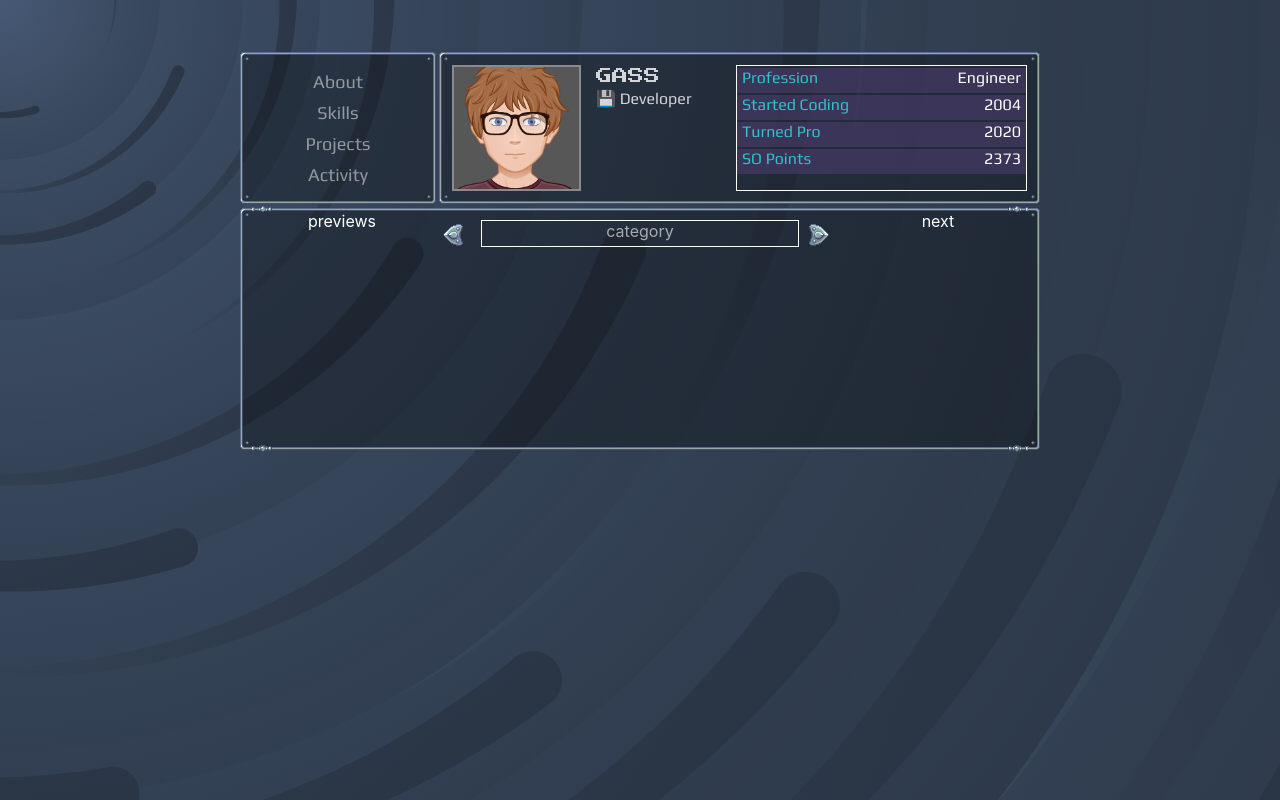
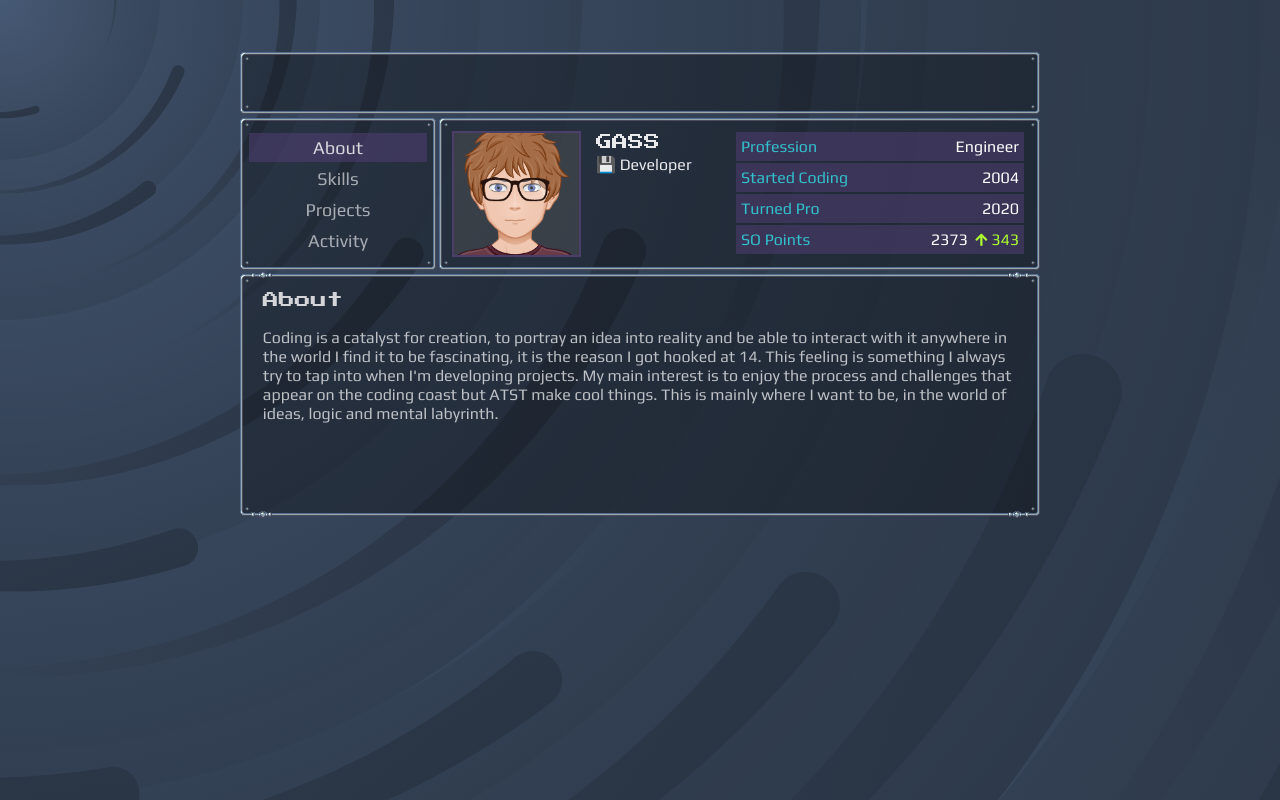
Before and after one commit to gass-git/dev-plus, a React (Create React App) app: page / in a window 1280 px wide. Built offline with nearby package versions, Linux system fonts and the light colour scheme; a web font is replaced by a local one.

Commit message:
Built mechanism for showing content

```diff
--- a/public/index.html
+++ b/public/index.html
@@ -10,6 +10,11 @@
       content="Web site created using create-react-app"
     />
     <link rel="apple-touch-icon" href="%PUBLIC_URL%/logo192.png" />
+    <script src="https://use.fontawesome.com/d1341f9b7a.js"></script>
+    <link
+      href="https://cdnjs.cloudflare.com/ajax/libs/font-awesome/5.15.3/css/all.min.css"
+      rel="stylesheet"
+    />
     <!--
       manifest.json provides metadata used when your web app is installed on a
       user's mobile device or desktop. See https://developers.google.com/web/fundamentals/web-app-manifest/
--- a/src/App.js
+++ b/src/App.js
@@ -6,17 +6,54 @@ import BasicInfo from './components/BasicInfo/index';
 import Activity from './components/Activity/index';
 
 const App = () => {
+  var [selected, setSelected] = useState('about');
+
+  const Skills = () => {
+    return (
+      <section className="skills">
+        <div className="title">
+          Skills
+        </div>
+        <div className="content">
+          EMPTY
+        </div>
+      </section>
+    );
+  }
+
+  const About = () => {
+    return(
+      <section className="about">
+        <div className="title">
+          About
+        </div>
+        <div className="content">
+          Coding is a catalyst for creation, to portray an idea
+          into reality and be able to interact with it anywhere
+            in the world I find it to be fascinating, it is the
+            reason I got hooked at 14. This feeling is something
+              I always try to tap into when I'm developing
+              projects.
+              My main interest is to enjoy the process and
+              challenges that appear on the coding coast but
+              ATST make cool things. This is mainly where I
+              want to be, in the world of ideas, logic and
+              mental labyrinth.
+        </div>
+      </section>
+    );
+  }
 
   return (
     <div className="main-wrapper">
 
       <section className="first-row">
-        {/*<ScrollDisplay />*/}
+        <ScrollDisplay />
       </section>
 
       <section className="second-row">
         <div className="left-side">
-          <MainMenu />
+          <MainMenu selected={selected} setSelected={setSelected}/>
         </div>
         <div className="right-side">
           <BasicInfo />
@@ -24,7 +61,15 @@ const App = () => {
       </section>
 
       <section className="third-row">
-        <Activity />
+        <div className="content-display">
+          <div className="border-img">
+            <div className="inner-container">
+              {selected === "about" ? <About /> : null}
+              {selected === "skills" ? <Skills /> : null}
+              {selected === "activity" ? <Activity /> : null}
+            </div>
+          </div>
+        </div>
       </section>
 
     </div>
--- a/src/components/BasicInfo/basicInfo.css
+++ b/src/components/BasicInfo/basicInfo.css
@@ -14,26 +14,15 @@
   background-color: rgb(0, 0, 0, 0.3);
   overflow: hidden;
 }
-/*
-.basic-info .pic-name .name {
-  margin-top: 2px;
-  font-family: "press start 2p", "Segoe UI", sans-serif;
-  color: rgb(255, 255, 255, 0.7);
-  font-size: 16px;
-  width: 100%;
-  text-align: center;
-  border: 1px solid white;
-}
-*/
 .basic-info .pic-container {
   min-width: 125px;
   height: 122px;
   margin-left: 10px;
   margin-top: 10px;
-  background: rgb(87, 87, 87);
+  background: rgb(87, 87, 87, 0.4);
   overflow: hidden;
   display: inline-block;
-  border: 2px solid rgb(255, 255, 255, 0.3);
+  border: 2px solid rgb(84, 65, 121, 0.7);
 }
 .basic-info .pic-container img {
   margin-left: -4px;
@@ -55,7 +44,7 @@
   margin-top: 3px;
   margin-left: 10px;
   font-family: "press start 2p", sans-serif;
-  opacity: 0.8;
+  opacity: 0.9;
   color: white;
 }
 .basic-info .class {
@@ -63,23 +52,23 @@
   margin-top: 5px;
   font-family: "play", sans-serif;
   color: white;
-  opacity: 0.8;
+  opacity: 0.9;
 }
 /*
 -- INFO
 */
 .basic-info .info {
-  margin: 10px;
+  margin: 9px 13px 10px 10px;
   width: 75%;
   color: white;
-  border: 1px solid white;
+  /* border: 1px solid white; */
 }
 .basic-info .info > div {
   display: flex;
   font-family: "play", sans-serif;
   margin-top: 2px;
   background: rgb(84, 65, 121, 0.5);
-  height: 25px;
+  padding: 5px 0 5px 0;
   width: 100%;
 }
 .basic-info .info label {
@@ -96,3 +85,10 @@
   color: white;
   /* border: 1px solid white; */
 }
+.basic-info .info data i {
+  font-size: 14px;
+  color: greenyellow;
+}
+.basic-info .info data span {
+  color: greenyellow;
+}
--- a/src/components/BasicInfo/index.js
+++ b/src/components/BasicInfo/index.js
@@ -35,7 +35,7 @@ const BasicInfo = () => {
           </div>
           <div>
             <label>SO Points</label>
-            <data>2373</data>
+            <data>2373 &nbsp;<i class="fas fa-arrow-up"></i> <span>343</span></data>
           </div>
         </div>
 
--- a/src/components/mainMenu/index.js
+++ b/src/components/mainMenu/index.js
@@ -1,22 +1,39 @@
-import React from "react";
+import React, {useState, useEffect} from "react";
 import './mainMenu.css';
 
-const MainMenu = () => {
+const MainMenu = ({selected, setSelected}) => {
+
+  function select(entry){
+    setSelected(entry);
+  }
+
   return (
   <section className="main-menu">
     <div className="border-img">
       <div className="inner-container">
         <div className="menu-wrapper">
-          <div>
+          <div
+          className={selected === 'about' ? 'selected' : "not-selected"}
+          onClick={() => select('about')}
+          >
             About
           </div>
-          <div>
+          <div
+          className={selected === 'skills' ? 'selected' : "not-selected"}
+          onClick={() => select('skills')}
+          >
             Skills
           </div>
-          <div>
+          <div
+          className={selected === 'projects' ? 'selected' : "not-selected"}
+          onClick={() => select('projects')}
+          >
             Projects
           </div>
-          <div>
+          <div
+          className={selected === 'activity' ? 'selected' : "not-selected"}
+          onClick={() => select('activity')}
+          >
             Activity
           </div>
         </div>
--- a/src/components/mainMenu/mainMenu.css
+++ b/src/components/mainMenu/mainMenu.css
@@ -22,16 +22,18 @@
 }
 .main-menu .menu-wrapper > div {
   font-family: "Play", sans-serif;
-  color: rgb(255, 255, 255, 0.5);
+  color: rgb(255, 255, 255, 0.6);
   font-size: 18px;
   margin: 2px auto 0px auto;
   width: 94%;
   padding: 4px 0 4px 0;
   text-align: center;
   cursor: pointer;
-  /* border: 1px dashed rgb(255, 255, 255, 0.2); */
 }
-.main-menu .menu-wrapper > div:hover {
-  background: rgb(255, 255, 255, 0.1);
-  color: rgb(255, 255, 255, 0.9);
+.main-menu .menu-wrapper .not-selected:hover {
+  background: rgb(84, 65, 121, 0.2);
 }
+.main-menu .selected {
+  background: rgb(84, 65, 121, 0.5);
+  color: rgb(255, 255, 255, 0.8) !important;
+}
--- a/src/components/scrollDisplay/index.js
+++ b/src/components/scrollDisplay/index.js
@@ -28,7 +28,7 @@ const ScrollDisplay = () => {
                 <div className="msg-display">
                     <div className="text-container">
                         <div className="scroll-text">
-                            {welcomeMsg}
+                            Last Github commit: DynamicBox component improved (repo: dev-plus-2)....
                             {space}
                             {/*Last Github commit: {lastEvent.message} (repo: {lastEvent.repository})....*/}
                         </div>
--- a/src/components/scrollDisplay/scrollDisplay.css
+++ b/src/components/scrollDisplay/scrollDisplay.css
@@ -2,7 +2,7 @@
   margin: 0 auto;
   border: 33px solid transparent;
   padding: 0px;
-  border-image: url("http://localhost:3000/images/border1.png") 33 round;
+  border-image: url("http://localhost:3000/images/border2.png") 33 round;
   width: 734px;
   height: 0px;
   z-index: 99;
@@ -20,14 +20,14 @@
   margin: 11px auto 0 auto;
   overflow: hidden;
   border-radius: 3px;
-  background: rgb(0, 0, 0, 0.3);
+  /*  background: rgb(84, 65, 121, 0.5); */
 }
 .msg-display .text-container {
   padding-top: 10px;
   width: 1500px;
   font-family: "Press Start 2P", cursive;
-  font-size: 14px;
-  color: rgba(255, 251, 182, 0.5);
+  font-size: 12px;
+  color: rgba(188, 255, 80, 0.5);
 }
 .msg-display .text-container .scroll-text {
   text-align: right;
--- a/src/global/App.css
+++ b/src/global/App.css
@@ -24,3 +24,56 @@
   display: flex;
   /*border: 1px solid white;*/
 }
+.third-row .border-img {
+  margin: 0 auto;
+  border: 33px solid transparent;
+  padding: 0px;
+  border-image: url("http://localhost:3000/images/border1.png") 33 round;
+  width: 734px;
+  height: 180px;
+  z-index: 99;
+}
+.third-row .inner-container {
+  height: 236px;
+  margin: -28px -30px;
+  background-color: rgb(0, 0, 0, 0.3);
+  overflow: hidden;
+}
+/*
+--- ABOUT
+*/
+.about .title {
+  width: 95%;
+  color: rgb(255, 255, 255, 0.8);
+  font-family: "press start 2p", sans-serif;
+  margin: 15px auto 0 auto;
+  /* border: 1px solid white; */
+}
+.about .content {
+  padding: 10px;
+  font-family: "play", sans-serif;
+  width: 95%;
+  height: 130px;
+  margin: 10px auto 5px auto;
+  /* background: rgb(84, 65, 121, 0.5); */
+  color: rgb(255, 255, 255, 0.7);
+}
+/*
+--- SKILLS
+*/
+.skills .title {
+  width: 95%;
+  color: rgb(255, 255, 255, 0.8);
+  font-family: "press start 2p", sans-serif;
+  margin: 15px auto 0 auto;
+  /* border: 1px solid white; */
+}
+.skills .content {
+  padding: 10px;
+  font-family: "play", sans-serif;
+  width: 95%;
+  height: 130px;
+  margin: 10px auto 5px auto;
+  /* background: rgb(84, 65, 121, 0.5); */
+  color: rgb(255, 255, 255, 0.7);
+}
```
